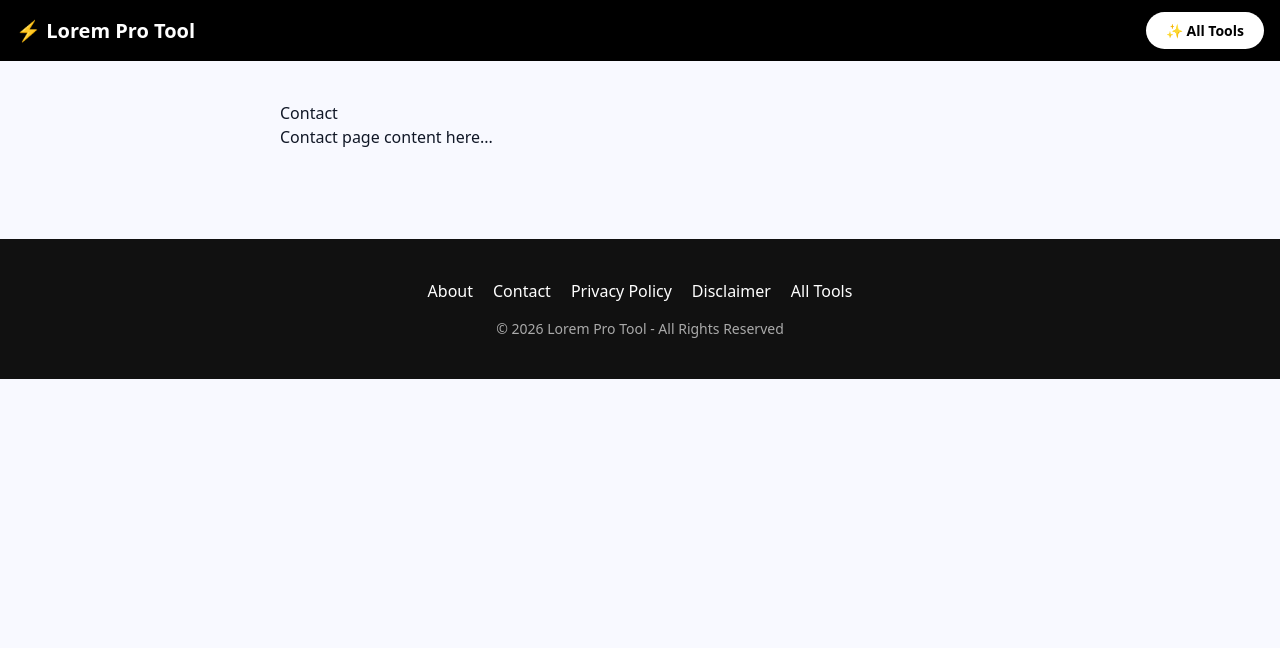
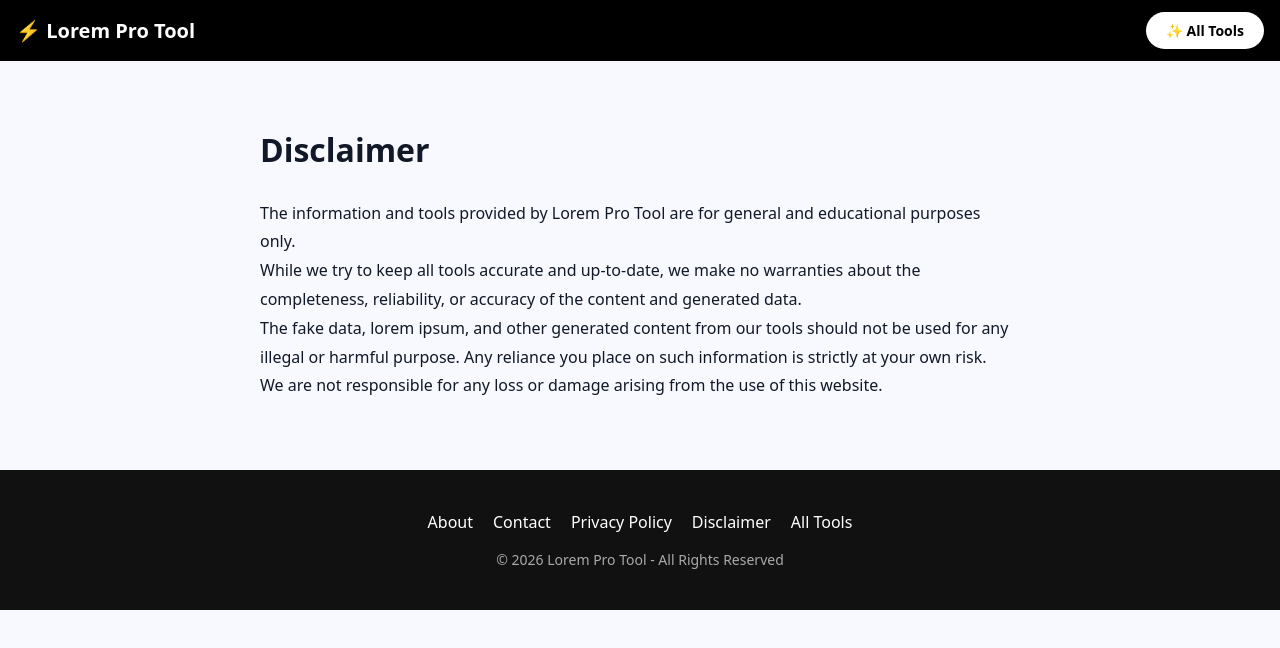
Before and after one commit to Ravs10/lorem-pro-tool, a Next.js app: page /disclaimer in a window 1280 px wide. Shown: the top 648 px of the page. Built offline with nearby package versions, Linux system fonts and the light colour scheme.

Commit message:
Revise Disclaimer page content and styles
Updated the Disclaimer component with new content and styling.

```diff
--- a/app/disclaimer/page.tsx
+++ b/app/disclaimer/page.tsx
@@ -1,8 +1,11 @@
 export default function Disclaimer() {
   return (
-    <div style={{padding:"40px", maxWidth:"800px", margin:"auto"}}>
-      <h1>Contact</h1>
-      <p>Contact page content here...</p>
+    <div style={{ maxWidth: '800px', margin: '40px auto', padding: '20px', lineHeight: '1.8' }}>
+      <h1 style={{ fontSize: '32px', fontWeight: 'bold', marginBottom: '20px' }}>Disclaimer</h1>
+      <p>The information and tools provided by Lorem Pro Tool are for general and educational purposes only.</p>
+      <p>While we try to keep all tools accurate and up-to-date, we make no warranties about the completeness, reliability, or accuracy of the content and generated data.</p>
+      <p>The fake data, lorem ipsum, and other generated content from our tools should not be used for any illegal or harmful purpose. Any reliance you place on such information is strictly at your own risk.</p>
+      <p>We are not responsible for any loss or damage arising from the use of this website.</p>
     </div>
   );
 }
```
